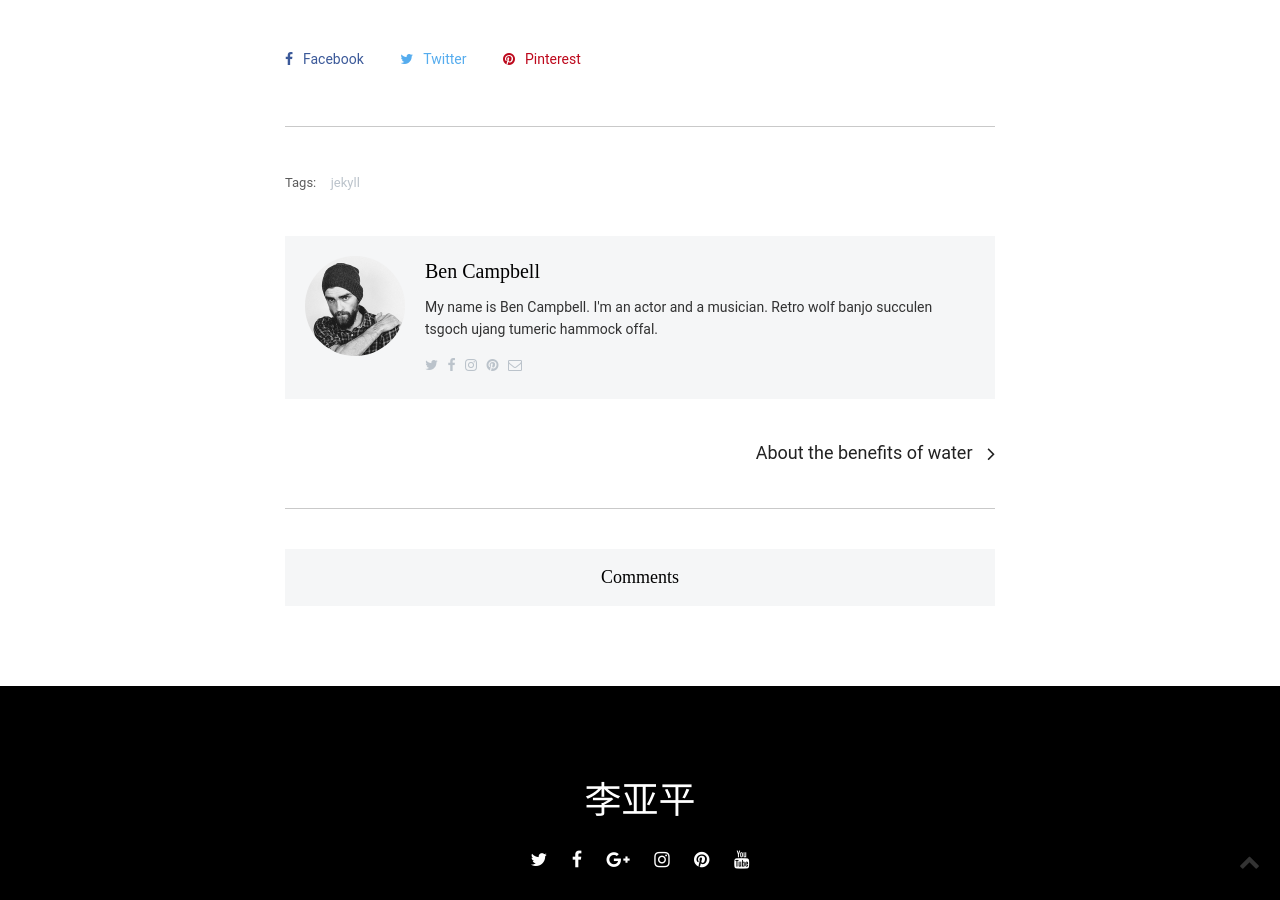
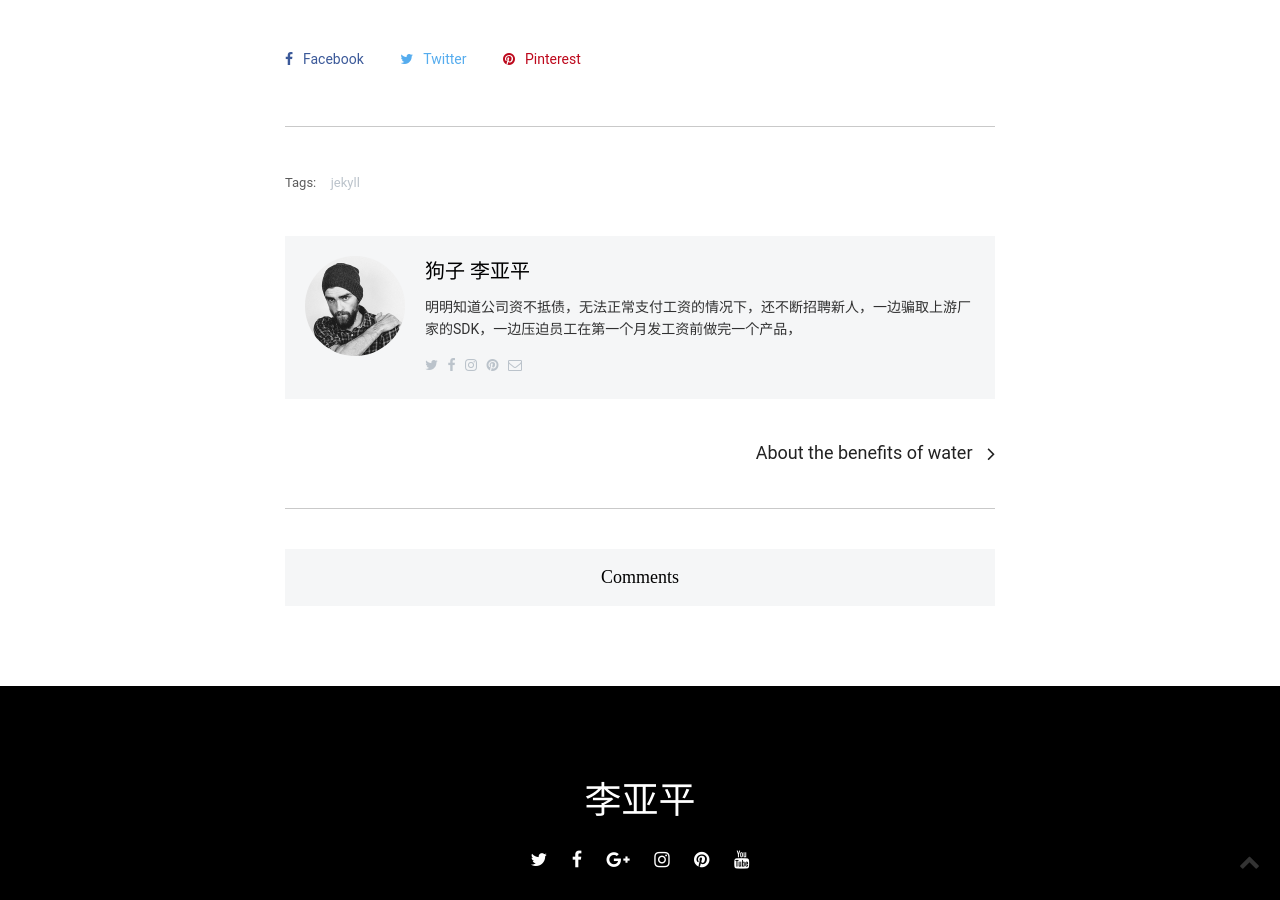
Before and after one commit to fxxk-liyaping/fxxk-liyaping.github.io, a Jekyll site: the page built from _posts/2017-10-09-welcome-to-jekyll.markdown, in a window 1280 px wide and 900 px high, scrolled down 1390 px. Built offline with Jekyll 4.4.1, drawn with Linux system fonts in a browser that asks for light colours; some web fonts are replaced; comment, search, counter and statistics services are not loaded.

```diff
--- a/_config.yml
+++ b/_config.yml
@@ -10,10 +10,10 @@ hero-title: "李亚平的传奇人生"
 hero-description: "骗厂家，骗员工，骗合作伙伴，骗政府的奖金，一起关注狗子的吹牛本事！"
 
 # Author - Creator
-author-name: Ben Campbell
+author-name: "狗子 李亚平"
 author-image: 10.jpg
-about-author: My name is Ben Campbell. I'm an actor and a musician. Retro wolf banjo succulen tsgoch ujang tumeric hammock offal.
-author-email: help.example@gmail.com
+about-author: "明明知道公司资不抵债，无法正常支付工资的情况下，还不断招聘新人，一边骗取上游厂家的SDK，一边压迫员工在第一个月发工资前做完一个产品，"
+author-email: dog.liyaping@outlook.com
 author-twitter: https://twitter.com/
 author-facebook: https://twitter.com/
 author-instagram: https://www.instagram.com/
@@ -25,7 +25,7 @@ authors:
     author-name: Natali Braxton
     author-image: 111.jpg
     about-author: My name is Natali Braxton. I love walking, I play the guitar in my spare time. And also write articles about different technologies.
-    author-email: natali.example@gmail.com
+    author-email: dog.liyaping@outlook.com
     author-twitter: https://twitter.com/
     author-facebook: https://twitter.com/
     author-instagram: https://www.instagram.com/
@@ -40,7 +40,7 @@ pinterest: https://pinterest.com/
 youtube: https://www.youtube.com/
 
 # Contact Form Settings
-contact-subtitle: Pok pok listicle meggings, gluten-free deep v you probably haven't heard of them taxidermy iPhone gentrify seitan. Kogi cornhole enamel. # Title for the subscription form.
+contact-subtitle: '如果李亚平欠了你的钱，请提供金额和判决书，任何第三方证明的证据都可以，然后会在本网站上列出来。' # Title for the subscription form.
 
 # Google Analytics
 google-analytics: # Add your identifier. For example UA-99631805-1.
@@ -76,3 +76,4 @@ exclude:
  - Gemfile
  - Gemfile.lock
  - vendor
+ - node_modules
--- a/_pages/contact.html
+++ b/_pages/contact.html
@@ -8,7 +8,7 @@ image: 13.jpg
 <hr>
 {% else %}
 {% endif %}
-<form action="https://formspree.io/{{ site.author-email }}" method="POST" class="form">
+<form action="https://formspree.io/f/mpzbgvjw" method="POST" class="form">
   <div class="form-group">
     <label for="form-name">Your Name (Required)</label>
     <input class="form-input" type="text" name="name" id="form-name" required>
@@ -26,6 +26,6 @@ image: 13.jpg
     <textarea class="form-textarea" name="text" rows="12" id="form-text" required></textarea>
   </div>
   <div class="form-group">
-    <button type="submit" class="form-btn btn btn-big">Send</button>
+    <button type="submit" class="form-btn btn btn-big">发送 Send</button>
   </div>
 </form> <!-- /.form -->
```
